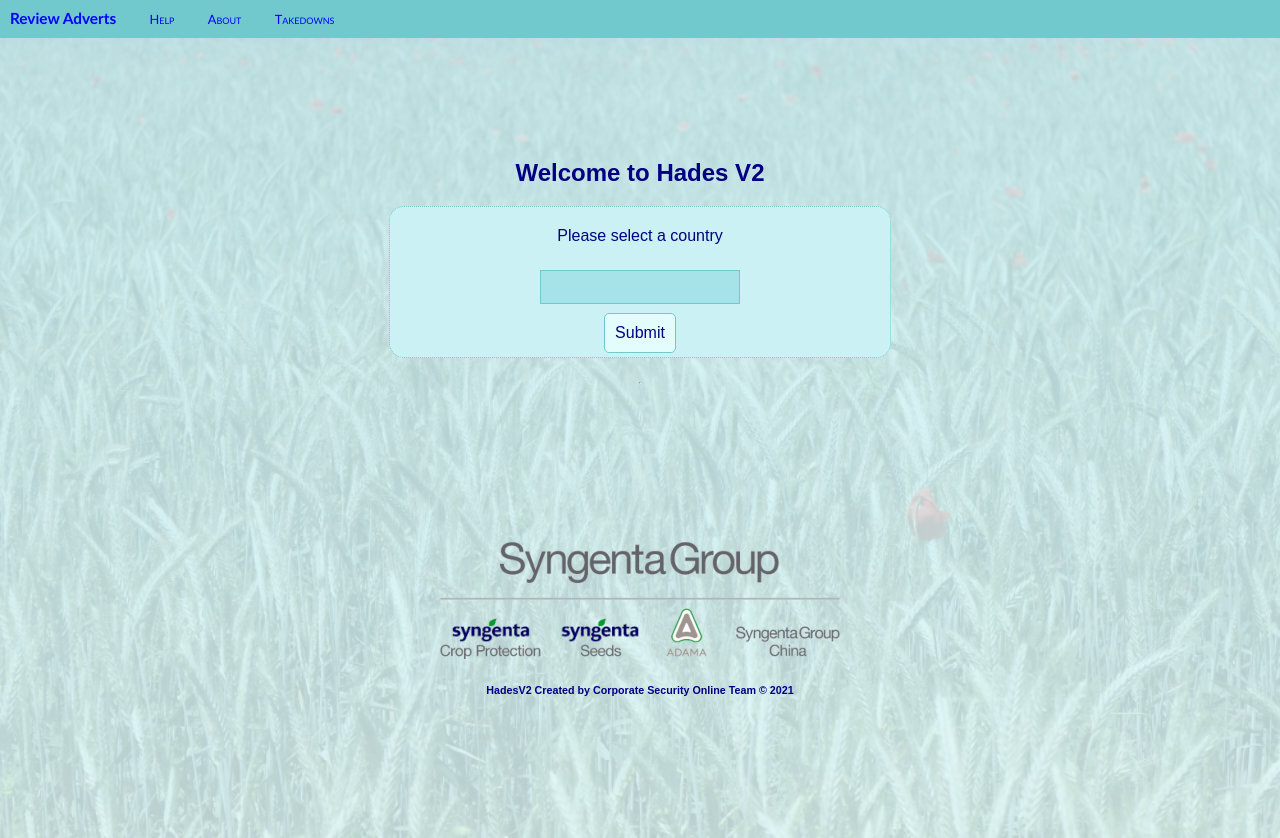
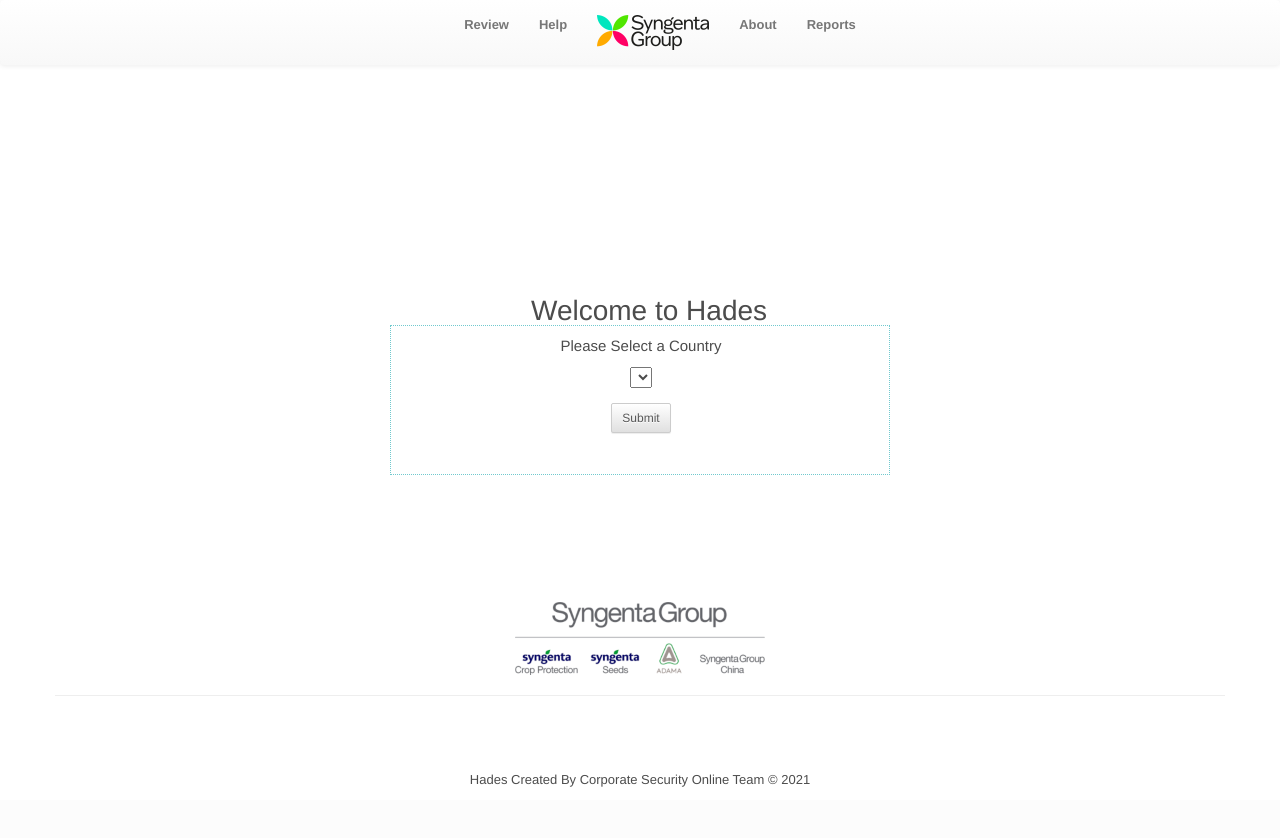
Before and after one commit to Faustas55/g, a Python web app: template templates/home.html in a window 1280 px wide. After the commit the page ends 787 px from the top, so only its background shows below. Run offline with Jinja, Linux system fonts and the light colour scheme; the template is opened without the code that fills it, so the values that code supplies are empty.

Commit message:
Update home.html

```diff
--- a/templates/home.html
+++ b/templates/home.html
@@ -1,35 +1,77 @@
-{% extends "layout.html" %}
-{% block title %}
-Home
-{% endblock %}
-{% block content %}
+<head>
+    <meta charset="utf-8" />
+    <title>{% block title %}{% endblock %}</title>
+    <link rel="stylesheet" type="text/css" href="{{ url_for('static', filename='animations.css')}}" />
+    <link rel="stylesheet" type="text/css" href="{{ url_for('static', filename='components.css')}}" />
+    <link rel="stylesheet" type="text/css" href="{{ url_for('static', filename='content-box.css')}}" />
+    <link rel="stylesheet" type="text/css" href="{{ url_for('static', filename='fullpage.twoside.css')}}" />
+    <link rel="stylesheet" type="text/css" href="{{ url_for('static', filename='image-box.css')}}" />
+    <link rel="stylesheet" type="text/css" href="{{ url_for('static', filename='bootstrap.css')}}" />
+    <link rel="stylesheet" type="text/css" href="{{ url_for('static', filename='bootstrap-theme.css')}}" />
+    <link rel="stylesheet" type="text/css" href="{{ url_for('static', filename='bootstrap-theme.min.css')}}" />
+
+</head>
+<header>
+    <div class="navbar navbar-default" role="navigation">
+        <div class="navbar-main navbar-middle">
+            <div class="container">
+                <div class="navbar-header">
+                    <button type="button" class="navbar-toggle">
+                        <i class="fa fa-bars"></i>
+                    </button>
+                </div>
+                <div class="collapse navbar-collapse" id="bs-example-navbar-collapse-1">
+                    <ul class="nav navbar-nav" >
+                        <li><a href="{{ url_for('home') }}"><b>Review</b></a></li>
+                        <li><a href="{{ url_for('help') }}"><b>Help</b></a></li>
+                        <li class="logo-item"><a href="https://syngenta.sharepoint.com/sites/mySyngenta/"><img src="{{url_for('static', filename='SGlogo1.png')}}" alt="logo" ></a></li>
+                        <li><a href="{{ url_for('about') }}"><b>About</b></a></li>
+                        <li><a href="https://splunk.syngentaazure.org/en-GB/app/splunk-dashboard-app/e2e/"><b>Reports</b></a></li>
+                    </ul>
+                </div>
+            </div>
+        </div>
+    </div>
+</header>
 
 
-<h2>Welcome to Hades V2</h2>
-
-
-
-
-
-
-    <form id="formCountry" ,action="home" method="POST">
-        <p>Please select a country</p>
+<div class='home-form'>
+    <div class='welcome-sign'>
+        <p> Welcome to Hades </p>
+    </div>
+    <div class='home-contents'>
+        <p>Please Select a Country</p>
+        <form  id="formCountry"  method="POST">
             <select id="country" name="country">
                 {% for i in combined %}
                     {% for country,uncategorised in i.items() %}
-
                     <option value="{{country}}">{{country}} (Uncategorised Ads:{{uncategorised}})</option>
                     {%endfor%}
                 {%endfor%}
             </select>
-
-        <button class="btncountry" id="btnCountry" type="submit" form="formCountry" value="Submit">Submit</button>
-
         </form>
 
+        <button type="submit" form="formCountry" value="Submit" class="btn btn-sm btn-default">Submit</button>
+    </div>
+</div>
 
+<footer class="footer footer-center-home">
+    <div class="content">
+       <div class="container">
+           <div class="row footer-main">
+               <img src="{{url_for('static', filename='Logo2.png')}}"/>
+               <hr class="space xs" />
+           </div>
+           <div class="row copy-row">
+               <div class="col-md-12 copy-text">
+                   <div class="tag-row">
+                       <span>Hades Created By Corporate Security Online Team © 2021</span>
+                   </div>
+               </div>
+           </div>
+       </div>
+   </div>
 
-
-
-
-{% endblock %}
+   <!-- SCRIPTS AND STYLES HERE -->
+</footer>
+</html>
```
Lines whose indentation alone changed are shown as unchanged.
